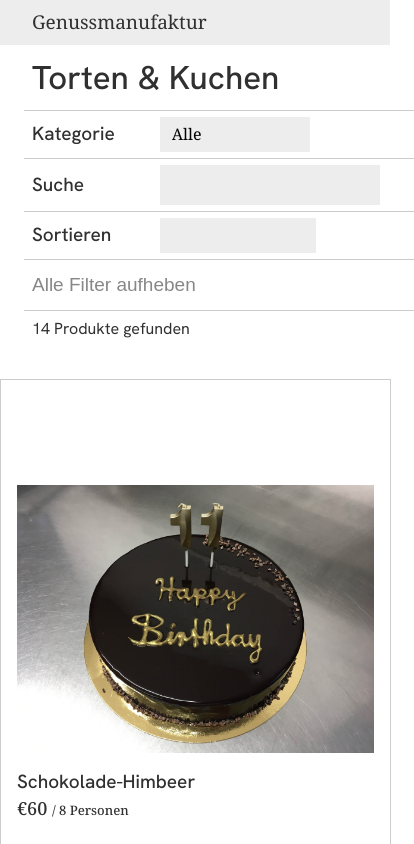
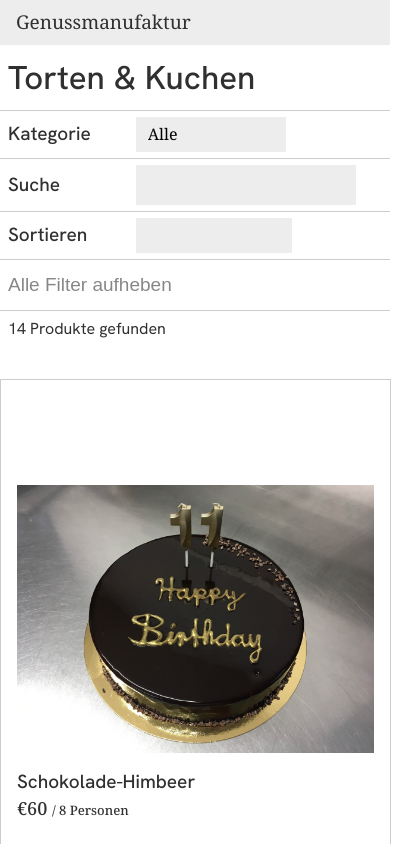
Before and after one commit to svnhrzg/product-list, a React (Create React App) app: page / in a window 390 px wide. Shown: the top 844 px of the page, 414 px wide, since content can reach past the window. Built offline with nearby package versions, Linux system fonts and the light colour scheme.

Commit message:
mobile layout fix

```diff
--- a/src/App.js
+++ b/src/App.js
@@ -186,7 +186,7 @@ return (
     <div className="product-text">
       <h3>{product.title}</h3>
       <div className="product-price">€{product.price} <span className="pax"> / {product.pax} Personen</span></div>
-      <span className="product-category">{product.category}</span>
+      <span className="product-category">{product.category}</span>p
     </div>
   </li>
 )
--- a/src/index.css
+++ b/src/index.css
@@ -392,4 +392,15 @@ select:focus {
   font-size: var(--fs-body);
   /* font-weight: 300; */
   }
+
+  .wrapper,
+  .modal-wrapper {
+    margin-inline: 0;
+  }
+
+  .title,
+  .modal-wrapper {
+    padding-inline: 1rem;
+  }
+
 }
```
